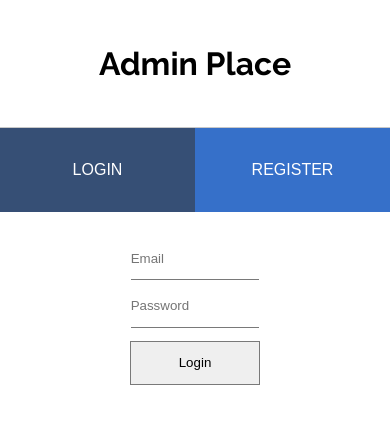
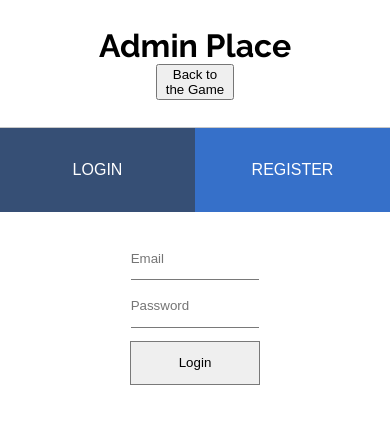
Before and after one commit to FranP-code/Hangman-game-with-React, a React (Create React App) app: page /identify in a window 390 px wide. Shown: the top 424 px of the page. Built offline with nearby package versions, Linux system fonts and the light colour scheme; no server answers; a web font is replaced by a local one.

Commit message:
Styled the admin button and added the button for come back to the game

```diff
--- a/public/css/index.css
+++ b/public/css/index.css
@@ -27,6 +27,11 @@ header h2 {
   margin-top: 0.5vh;
   cursor: pointer;
 }
+header .redirect-button {
+  position: absolute;
+  left: 5%;
+  width: 10vw;
+}
 
 @media (max-width: 991.98px) {
   header h2 {
@@ -39,6 +44,12 @@ header h2 {
   header h2:active {
     background-color: #1f476d;
     transition: 0.4s ease-in-out;
+  }
+}
+@media (max-width: 576px) {
+  header .redirect-button {
+    width: 20vw;
+    position: initial;
   }
 }
 .game-container {
--- a/public/sass/_header.scss
+++ b/public/sass/_header.scss
@@ -22,6 +22,13 @@ header {
 
         cursor: pointer;
     }
+
+    .redirect-button {
+        position: absolute;
+        left: 5%;
+
+        width: 10vw;
+    }
 }
 
 @media (max-width: 991.98px) {
@@ -45,3 +52,14 @@ header {
         }
     }
 }
+
+@media (max-width: 576px) {
+
+    header {
+
+        .redirect-button {
+            width: 20vw;
+            position: initial;
+        }
+    }
+}
--- a/src/components/Admin/Header/AdminHeader.jsx
+++ b/src/components/Admin/Header/AdminHeader.jsx
@@ -1,11 +1,18 @@
 import React from 'react'
+import {withRouter} from 'react-router'
 
-const AdminHeader = () => {
+const AdminHeader = (props) => {
     return (
         <header>
             <h1>Admin Place</h1>
+            <button
+                className="redirect-button"
+                onClick={() => props.history.push('/')}
+            >
+                Back to the Game
+            </button>
         </header>
     )
 }
 
-export default AdminHeader
+export default withRouter(AdminHeader)
--- a/src/components/Game/components/AppHeader/AppHeader.jsx
+++ b/src/components/Game/components/AppHeader/AppHeader.jsx
@@ -45,7 +45,10 @@ const AppHeader = ({language, category, displayCategories, setDisplayCategories,
             >
                 {categoryText}
             </h2>
-            <button className='identify-button' onClick={() => history.push('/identify')}>
+            <button
+                className="redirect-button"
+                onClick={() => history.push('/identify')}
+            >
                 Admin Place
             </button>
         </header>
```
Also changed, not shown: 1 other file (tests, documents, lock files or other folders).
